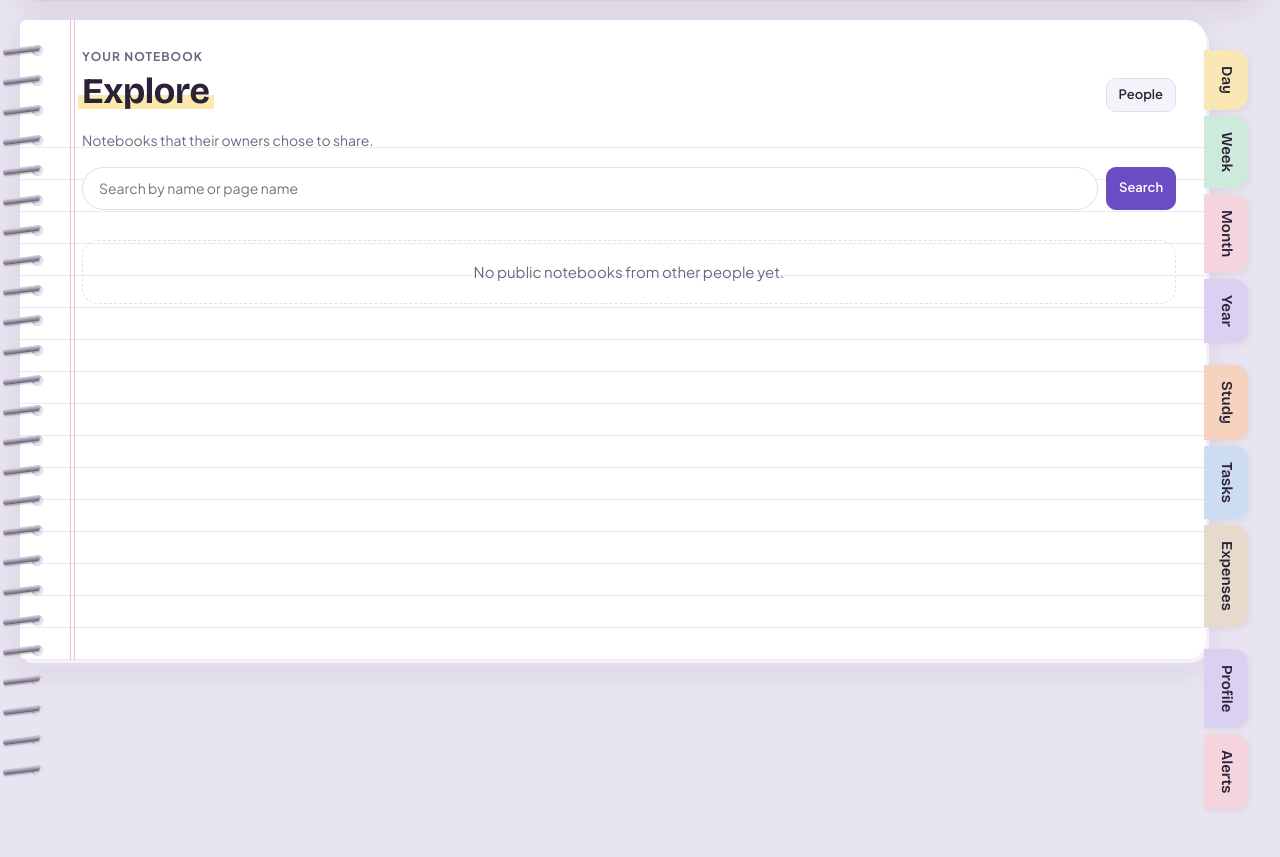
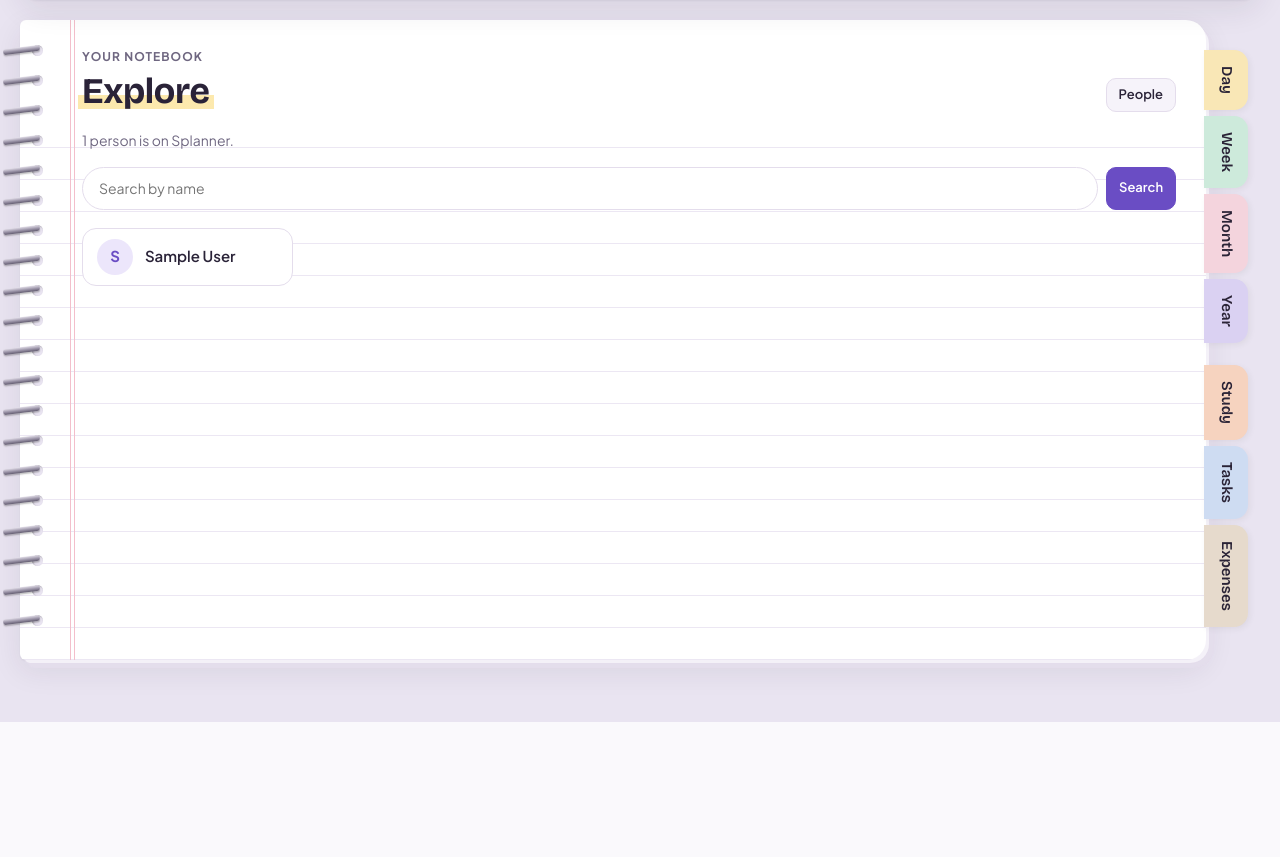
Before and after one commit to sara04-05/planner, a PHP site: page /sara-planner/explore.php in a window 1280 px wide. Shown: the part 78-935 px from the top of the page. After the commit the page ends 800 px from the top, so only its background shows below. Run offline with PHP 8.4, Linux system fonts and the light colour scheme; the visitor is signed in with stand-in values (Sample User, id 1); tables that the repository leaves empty hold one stand-in row (values such as "Sample post"); data that the repository does not hold is empty.

Commit message:
Remove Profile/Alerts tabs, bell dropdown for notifications, Explore lists all users, delete account, restyle notebook and pages
Co-Authored-By: Claude Sonnet 5.5 <noreply@anthropic.com>
Claude-Session: https://claude.ai/code/session_011kgmKPF8AKWYGEa42dAj4J

```diff
--- a/sara-planner/assets/app.js
+++ b/sara-planner/assets/app.js
@@ -64,7 +64,7 @@ async function reload(){
     state={tab:'day',taskFilter:'open',expPeriod:'month',...p,...data,showAll:false};
     // Blog and Interests are pages of your notebooks now (Profile tab); other pages link here with ?tab=
     const want=new URLSearchParams(location.search).get('tab');
-    if(want&&document.querySelector('nav[aria-label="Planner sections"] .tab[data-tab="'+want+'"]')){state.tab=want;history.replaceState(null,'',location.pathname)}
+    if(want&&(want==='profile'||document.querySelector('nav[aria-label="Planner sections"] .tab[data-tab="'+want+'"]'))){state.tab=want;history.replaceState(null,'',location.pathname)}
     if(state.tab==='blog'||state.tab==='interests')state.tab='profile';
     render();
     if(state.google&&state.google.connected&&state.google.needsSync&&!gcalBusy)gcalRun(true);
@@ -1011,8 +1011,8 @@ paintThemeBtn();
 {const r=new URLSearchParams(location.search).get('gcal');
  const M={connected:'Google Calendar is connected. Your hours are on their way to the "Splanner" calendar.',disconnected:'Google Calendar is disconnected. You can delete the "Splanner" calendar in Google if you don\'t need it.',cancelled:'Google Calendar was not connected.','no-calendar':'Please tick the calendar box on Google\'s page so the planner can add your hours.','not-set-up':'Google Calendar is not set up on this site yet.',error:"Couldn't connect Google Calendar. Please try again."};
  if(r){if(M[r])setTimeout(()=>toast(M[r]),300);history.replaceState(null,'',location.pathname)}}
-// Blog, Interests, Profile and Alerts are drawn by social.js
-for(const k of ['profile','alerts'])V[k]=()=>window.SPLX?window.SPLX.html(k):'';
+// Blog, Interests and Profile are drawn by social.js
+V.profile=()=>window.SPLX?window.SPLX.html('profile'):'';
 window.SPL_RENDER=render;
 window.SPL_TAB=()=>state&&state.tab;
 document.getElementById('coil').innerHTML='<span></span>'.repeat(90);
--- a/sara-planner/assets/lang.js
+++ b/sara-planner/assets/lang.js
@@ -28,7 +28,7 @@ const n=(k,one,many)=>+k===1?one:many;
 /* ---------- whole strings ---------- */
 const T={
 // sharing: header, tabs, notebook
-'People':'Njerëzit','Notifications':'Njoftimet','Blog':'Blogu','Interests':'Interesat','Profile':'Profili','Alerts':'Njoftimet','My planner':'Planeri im','Your notebook':'Fletorja jote',
+'Delete my account':'Fshi llogarinë time','Delete your account':'Fshi llogarinë tënde','Delete my account for good':'Fshi llogarinë përgjithmonë','Account':'Llogaria','Explore':'Eksploro','Clear all':'Pastro të gjitha','Search by name':'Kërko sipas emrit','Nothing new. When someone likes one of your posts, you will see it here.':'Asgjë e re. Kur dikush i pëlqen një postim tëndin, do ta shohësh këtu.','Alert when someone likes my post':'Njoftomë kur dikujt i pëlqen postimi im','Type your password to confirm':'Shkruaj fjalëkalimin për të konfirmuar','No, keep my account':'Jo, mbaje llogarinë time','Log in to see who else is on Splanner.':'Kyçu për të parë kush tjetër është në Splanner.','People':'Njerëzit','Notifications':'Njoftimet','Blog':'Blogu','Interests':'Interesat','Profile':'Profili','Alerts':'Njoftimet','My planner':'Planeri im','Your notebook':'Fletorja jote',
 '+ New post':'+ Postim i ri','New post':'Postim i ri','Edit post':'Ndrysho postimin','Publish post':'Publiko postimin','Save changes':'Ruaj ndryshimet','Title':'Titulli','Write something':'Shkruaj diçka','Edit':'Ndrysho','Delete':'Fshi','Public':'Publik','Only me':'Vetëm unë','Make public':'Bëje publik','Make private':'Bëje privat',
 'Show this post on my public notebook':'Shfaqe këtë postim në fletoren time publike','Attach a picture':'Bashkëngjit një foto','Change picture':'Ndrysho foton','Remove':'Hiq','Uploading…':'Po ngarkohet…',
 'No posts yet. Write about your day, a book you finished, a trip — whatever you like. Each post can be private or public.':'Ende pa postime. Shkruaj për ditën, një libër që mbarove, një udhëtim, çfarë të duash. Çdo postim mund të jetë privat ose publik.',
--- a/sara-planner/assets/style.css
+++ b/sara-planner/assets/style.css
@@ -928,3 +928,39 @@ a.tab{display:block;text-decoration:none;box-sizing:border-box}
 .decobar{display:flex;gap:6px;flex-wrap:wrap;align-items:center}
 @media (max-width:980px){.nbe.panel-open{grid-template-columns:minmax(0,1fr)}.nbe-side{position:static}}
 @media (max-width:640px){.nbcover-in h2{font-size:26px}.nbe .binder{margin-inline:0}}
+
+/* ---- bell dropdown, user list, account zone ---- */
+.bellwrap{position:relative;display:inline-flex}
+.bellpop{position:absolute;top:calc(100% + 10px);right:0;width:min(360px,calc(100vw - 32px));max-height:min(70vh,480px);display:flex;flex-direction:column;background:var(--paper);color:var(--ink);border:1px solid var(--line);border-radius:18px;box-shadow:0 18px 48px rgba(20,12,40,.28);z-index:60;overflow:hidden}
+.bellpop[hidden]{display:none}
+.bellpop-h{display:flex;justify-content:space-between;align-items:center;padding:12px 16px;border-bottom:1px solid var(--line)}
+.bellpop-h b{font-size:15px}
+.bellpop-b{overflow:auto;padding:10px;display:flex;flex-direction:column;gap:8px}
+.bellpop-b .empty{padding:18px 10px;text-align:center;font-size:14px;margin:0}
+.bellpop .note-row+.note-row{margin-top:0}
+@media (max-width:640px){.bellwrap{position:static}.bellpop{position:fixed;left:16px;right:16px;top:140px;width:auto}}
+.userlist{list-style:none;margin:18px 0 0;padding:0;display:grid;grid-template-columns:repeat(auto-fill,minmax(210px,1fr));gap:10px}
+.userlist li{display:flex;align-items:center;gap:12px;padding:10px 14px;background:var(--paper);border:1px solid var(--line);border-radius:14px;min-width:0}
+.userlist .av{width:36px;height:36px;border-radius:50%;flex:none;display:grid;place-items:center;font-weight:700;background:var(--accent-soft);color:var(--accent)}
+.userlist .un{font-weight:600;overflow:hidden;text-overflow:ellipsis;white-space:nowrap}
+.btn.danger{background:var(--bad);border-color:var(--bad);color:#fff}
+.danger-zone .xrow{margin-top:12px}
+.nb-h2{margin:26px 0 4px;font-size:20px}
+.top{position:relative;z-index:50}
+
+/* the notebook you edit inside the Profile tab: a clean card with its own tabs, not a second spiral binder */
+.nbv .binder .coil{display:none}
+.nbv .binder{margin:0}
+.nbv .binder .page{padding:24px 28px 30px 68px;border-radius:16px 8px 8px 16px;border:1px solid var(--line);border-left:6px solid var(--accent);min-height:420px;box-shadow:var(--shadow)}
+.nbv .binder .page .vh h1{font-size:30px}
+.nbv .binder[data-binding="stitch"]>.page{border-left-style:dashed}
+.nbv .binder .tabs{padding-top:22px}
+@media (max-width:760px){
+  .nbv .binder .page{padding:18px 16px 22px;border-radius:14px;box-shadow:var(--shadow)}
+  .nbv .binder .tabs{padding:0 4px}
+  .nbe-bar{gap:6px}
+}
+@media (max-width:640px){
+  .top-r .bellwrap{display:contents}
+  .nb-new{aspect-ratio:auto;min-height:120px}
+}
--- a/sara-planner/explore.php
+++ b/sara-planner/explore.php
@@ -1,5 +1,5 @@
 <?php
-// Explore: public notebooks you're allowed to see (never your own). Visitors who aren't logged in only get the ones whose owners opened them to everyone.
+// Explore: everyone who has an account, shown as a name and nothing else. You have to be logged in to look.
 declare(strict_types=1);
 require __DIR__ . '/db.php';
 require __DIR__ . '/social.php';
@@ -8,36 +8,40 @@ require __DIR__ . '/layout.php';
 
 $viewer = current_user_id();
 if ($viewer && !is_verified($viewer)) $viewer = null;
+
+if (!$viewer) {
+    app_top('Explore', ['active' => 'explore', 'eyebrow' => 'Your notebook', 'h1' => 'Explore']); ?>
+  <p class="auth-sub">Log in to see who else is on Splanner.</p>
+  <p style="margin-top:16px"><a class="btn primary" href="login.php">Log in</a> <a class="btn" href="register.php">Create free account</a></p>
+<?php
+    app_bottom();
+    exit;
+}
+
 $term = trim((string)($_GET['q'] ?? ''));
-
-$sql = 'SELECT p.*, u.name FROM profiles p JOIN users u ON u.id = p.user_id WHERE p.is_public = 1 AND p.slug IS NOT NULL'
-    . ($viewer ? ' AND p.user_id <> ' . (int)$viewer : ' AND p.guest_view = 1');
+$sql = 'SELECT id, name FROM users WHERE email_verified = 1';
 $args = [];
 if ($term !== '') {
-    $like = '%' . str_replace(['|', '%', '_'], ['||', '|%', '|_'], $term) . '%';
-    $sql .= " AND (u.name LIKE ? ESCAPE '|' OR p.slug LIKE ? ESCAPE '|')";
-    $args = [$like, $like];
+    $sql .= " AND name LIKE ? ESCAPE '|'";
+    $args[] = '%' . str_replace(['|', '%', '_'], ['||', '|%', '|_'], $term) . '%';
 }
-$sql .= ' ORDER BY u.name LIMIT 60';
-$rows = [];
-foreach (q($sql, $args)->fetchAll() as $r) {
-    $r['nbs'] = load_notebooks((int)$r['user_id'], true);
-    if ($r['nbs']) $rows[] = $r;      // only people who share at least one notebook
-}
+$rows = q($sql . ' ORDER BY name LIMIT 500', $args)->fetchAll();
 
-app_top('Explore', ['active' => 'explore', 'tab' => '', 'eyebrow' => 'Your notebook', 'h1' => 'Explore',
-    'actions' => $viewer ? '<a class="btn" href="people.php">People</a>' : '']);
+app_top('Explore', ['active' => 'explore', 'eyebrow' => 'Your notebook', 'h1' => 'Explore',
+    'actions' => '<a class="btn" href="people.php">People</a>']);
 ?>
-  <p class="hint2" style="font-size:14px;margin:-6px 0 16px">Notebooks that their owners chose to share.<?= $viewer ? '' : ' Log in to see more.' ?></p>
+  <p class="hint2" style="font-size:14px;margin:-6px 0 16px"><?= count($rows) ?> <?= count($rows) === 1 ? 'person is' : 'people are' ?> on Splanner<?= $term !== '' ? ' matching your search' : '' ?>.</p>
   <form class="searchbar" method="get" action="explore.php">
-    <input type="search" name="q" value="<?= h($term) ?>" placeholder="Search by name or page name" aria-label="Search people">
+    <input type="search" name="q" value="<?= h($term) ?>" placeholder="Search by name" aria-label="Search people">
     <button class="btn primary">Search</button>
   </form>
   <?php if (!$rows): ?>
-    <div class="pub-note">No public notebooks <?= $term !== '' ? 'match that search' : 'from other people yet' ?>.</div>
+    <div class="pub-note">Nobody matches that search.</div>
   <?php else: ?>
-  <div class="people">
-    <?php foreach ($rows as $r): echo person_card($r, $r['nbs']); endforeach; ?>
-  </div>
+  <ul class="userlist">
+    <?php foreach ($rows as $r): ?>
+      <li translate="no"><span class="av" aria-hidden="true"><?= h(mb_strtoupper(mb_substr($r['name'], 0, 1))) ?></span><span class="un"><?= h($r['name']) ?></span></li>
+    <?php endforeach; ?>
+  </ul>
   <?php endif; ?>
 <?php app_bottom();
--- a/sara-planner/index.php
+++ b/sara-planner/index.php
@@ -37,11 +37,12 @@ $unread = unread_count($uid);
   <div class="binder">
     <div class="coil" aria-hidden="true" id="coil"></div>
     <main class="page" id="view" aria-live="polite"<?= design_attrs($design, 'page') ?>><p class="empty">Loading your planner…</p></main>
-    <nav class="tabs" role="tablist" aria-label="Planner sections"><?= planner_tabs_html('', true, $unread) ?></nav>
+    <nav class="tabs" role="tablist" aria-label="Planner sections"><?= planner_tabs_html('', true) ?></nav>
   </div>
 </div>
 <div class="toast" id="toast" role="status" hidden></div>
 <script src="assets/import.js?v=<?= filemtime(__DIR__ . '/assets/import.js') ?>"></script>
+<script src="assets/bell.js?v=<?= filemtime(__DIR__ . '/assets/bell.js') ?>"></script>
 <script src="assets/social.js?v=<?= filemtime(__DIR__ . '/assets/social.js') ?>"></script>
 <script src="assets/app.js?v=<?= filemtime(__DIR__ . '/assets/app.js') ?>"></script>
 </body>
--- a/sara-planner/layout.php
+++ b/sara-planner/layout.php
@@ -41,6 +41,7 @@ function auth_bottom(): void
   </div>
 </main>
 <script src="assets/theme.js?v=<?= filemtime(__DIR__ . '/assets/theme.js') ?>"></script>
+<?php if (current_user_id()): ?><script src="assets/bell.js?v=<?= filemtime(__DIR__ . '/assets/bell.js') ?>"></script><?php endif; ?>
 </body>
 </html>
 <?php }
@@ -120,17 +121,16 @@ function person_card(array $r, array $nbs): string
 // ---------- the notebook shell: every page of the site is a page of the same notebook ----------
 
 /** The side tabs of the planner. $planner = true on index.php (buttons that switch tab), false elsewhere (links into the planner). */
-function planner_tabs_html(string $active = '', bool $planner = false, int $unread = 0): string
+function planner_tabs_html(string $active = '', bool $planner = false): string
 {
-    $tabs = [['day', 'Day'], ['week', 'Week'], ['month', 'Month'], ['year', 'Year'], null, ['study', 'Study'], ['tasks', 'Tasks'], ['money', 'Expenses'], null, ['profile', 'Profile'], ['alerts', 'Alerts']];
+    $tabs = [['day', 'Day'], ['week', 'Week'], ['month', 'Month'], ['year', 'Year'], null, ['study', 'Study'], ['tasks', 'Tasks'], ['money', 'Expenses']];
     $o = '';
     foreach ($tabs as $t) {
         if ($t === null) { $o .= '<div class="tab-gap"></div>'; continue; }
         [$k, $label] = $t;
-        $badge = $k === 'alerts' && $unread ? ' <span class="badge" id="tabBadge">' . $unread . '</span>' : '';
         $o .= $planner
-            ? '<button class="tab" role="tab" data-act="tab" data-tab="' . $k . '">' . $label . $badge . '</button>'
-            : '<a class="tab" role="tab" href="index.php?tab=' . $k . '" data-tab="' . $k . '"' . ($active === $k ? ' aria-selected="true"' : '') . '>' . $label . $badge . '</a>';
+            ? '<button class="tab" role="tab" data-act="tab" data-tab="' . $k . '">' . $label . '</button>'
+            : '<a class="tab" role="tab" href="index.php?tab=' . $k . '" data-tab="' . $k . '"' . ($active === $k ? ' aria-selected="true"' : '') . '>' . $label . '</a>';
     }
     return $o;
 }
@@ -155,11 +155,10 @@ function app_nav(?int $uid, string $active = '', bool $planner = false): void
       <span class="date-pill"><?= $ic('<rect x="3" y="5" width="18" height="16" rx="3"/><path d="M3 10h18M8 3v4M16 3v4"/>') ?><span class="chip-date" id="todayChip"><?= h(date('l, j F')) ?></span></span>
       <a class="btn bell<?= $active === 'people' ? ' on' : '' ?>" href="people.php" aria-label="People"><?= $ic('<path d="M16 21v-2a4 4 0 0 0-4-4H6a4 4 0 0 0-4 4v2M9 11a4 4 0 1 0 0-8 4 4 0 0 0 0 8zM22 21v-2a4 4 0 0 0-3-3.9M16 3.1a4 4 0 0 1 0 7.8"/>') ?>People<?php if ($requests): ?><span class="badge"><?= $requests ?></span><?php endif; ?></a>
       <a class="btn bell<?= $active === 'messages' ? ' on' : '' ?>" href="messages.php" id="msgBtn" aria-label="Messages"><?= $ic('<path d="M21 12a8 8 0 0 1-11.6 7.1L3 21l1.9-5.4A8 8 0 1 1 21 12z"/>') ?>Messages<?php if ($chatUnread): ?><span class="badge"><?= $chatUnread ?></span><?php endif; ?></a>
-      <?php if ($planner): ?>
-      <button class="btn bell" data-act="tab" data-tab="alerts" aria-label="Notifications"><?= $ic('<path d="M18 8a6 6 0 0 0-12 0c0 7-3 9-3 9h18s-3-2-3-9M13.7 21a2 2 0 0 1-3.4 0"/>') ?><span class="badge" id="bellBadge"<?= $unread ? '' : ' hidden' ?>><?= $unread ?></span></button>
-      <?php else: ?>
-      <a class="btn bell" href="index.php?tab=alerts" aria-label="Notifications"><?= $ic('<path d="M18 8a6 6 0 0 0-12 0c0 7-3 9-3 9h18s-3-2-3-9M13.7 21a2 2 0 0 1-3.4 0"/>') ?><?php if ($unread): ?><span class="badge"><?= $unread ?></span><?php endif; ?></a>
-      <?php endif; ?>
+      <div class="bellwrap">
+        <button class="btn bell" id="bellBtn" aria-label="Notifications" aria-haspopup="true" aria-expanded="false"><?= $ic('<path d="M18 8a6 6 0 0 0-12 0c0 7-3 9-3 9h18s-3-2-3-9M13.7 21a2 2 0 0 1-3.4 0"/>') ?><span class="badge" id="bellBadge"<?= $unread ? '' : ' hidden' ?>><?= $unread ?></span></button>
+        <div class="bellpop" id="bellPop" role="dialog" aria-label="Notifications" hidden></div>
+      </div>
       <?php if (is_admin($uid)): ?><a class="btn<?= $active === 'admin' ? ' on' : '' ?>" href="admin.php">Users</a><?php endif; ?>
       <button class="btn" data-lang-btn>Shqip</button>
       <button class="btn"<?= $planner ? ' id="themeBtn" data-act="theme"' : ' data-theme-btn' ?> aria-label="Switch theme"></button>
@@ -189,7 +188,7 @@ function app_top(string $title, array $o = []): void
     $uid = current_user_id();
     if ($uid && !is_verified($uid)) $uid = null;
     $d = $o['design'] ?? [];
-    $APP_SHELL = ['tabs' => $o['tabs'] ?? ($uid && empty($o['notabs']) ? planner_tabs_html($o['tab'] ?? '', false, unread_count($uid)) : ''), 'inside' => ''];
+    $APP_SHELL = ['tabs' => $o['tabs'] ?? ($uid && empty($o['notabs']) ? planner_tabs_html($o['tab'] ?? '', false) : ''), 'inside' => ''];
     ?>
 <!DOCTYPE html>
 <html lang="en">
@@ -235,6 +234,7 @@ function app_bottom(): void
   </div>
 </div>
 <script src="assets/theme.js?v=<?= filemtime(__DIR__ . '/assets/theme.js') ?>"></script>
+<?php if (current_user_id()): ?><script src="assets/bell.js?v=<?= filemtime(__DIR__ . '/assets/bell.js') ?>"></script><?php endif; ?>
 </body>
 </html>
 <?php }
--- a/sara-planner/notebook.php
+++ b/sara-planner/notebook.php
@@ -686,6 +686,9 @@ function notebook_action(int $uid, string $action, array $in): void
         ok(['liked' => !$have, 'likes' => (int)q('SELECT COUNT(*) c FROM post_likes WHERE post_id = ?', [$pid])->fetch()['c']]);
     }
 
+    case 'x.notes':
+        ok(['notes' => load_notifications($uid), 'unread' => unread_count($uid)]);
+
     case 'x.notes.read':
         q('UPDATE notifications SET is_read = 1 WHERE user_id = ?', [$uid]);
         ok(['unread' => 0]);
--- a/sara-planner/u.php
+++ b/sara-planner/u.php
@@ -21,7 +21,7 @@ if (!$prof || !can_view_profile($prof, $viewer)) {
   <p class="auth-sub"><?= $needLogin ? 'The owner shares it with people who have an account.' : 'It is either not shared, or the page name is wrong.' ?></p>
   <p style="margin-top:16px">
     <?php if ($needLogin): ?><a class="btn primary" href="login.php">Log in</a> <a class="btn" href="register.php">Create free account</a>
-    <?php else: ?><a class="btn" href="explore.php">Browse public notebooks</a><?php endif; ?>
+    <?php else: ?><a class="btn" href="explore.php">See who is on Splanner</a><?php endif; ?>
   </p>
 <?php
     app_bottom();
--- a/sara-planner/welcome.php
+++ b/sara-planner/welcome.php
@@ -123,6 +123,7 @@ if (current_user_id()) {
     </nav>
   </header>
 
+  <?php if (isset($_GET['deleted'])): ?><p class="pub-note" style="max-width:640px;margin:12px auto" role="status">Your account has been deleted. You are logged out.</p><?php endif; ?>
   <!-- HERO -->
   <section class="hero">
     <div>
```
Also changed, not shown: sara-planner/assets/bell.js (added, +30 -0 lines), sara-planner/assets/social.js (+9 -19 lines), sara-planner/delete-account.php (added, +40 -0 lines), sara-planner/people.php (+1 -15 lines).
